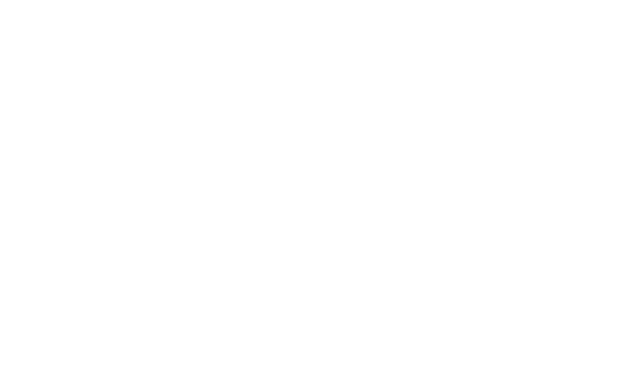
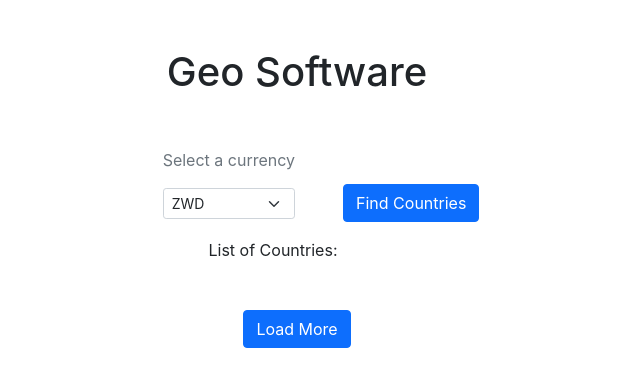
Before and after one commit to Mainul-Fahim/geo-software, a React (Create React App) app: page / in a window 1280 px wide. Shown: the top 386 px of the page, without its empty margins (343-983 px from the left). Built offline with nearby package versions, Linux system fonts and the light colour scheme.

Commit message:
part-1 rough done

```diff
--- a/package.json
+++ b/package.json
@@ -10,6 +10,7 @@
     "react-dom": "^17.0.2",
     "react-router-dom": "^5.3.0",
     "react-scripts": "4.0.3",
+    "unirest": "^0.6.0",
     "web-vitals": "^1.1.2"
   },
   "scripts": {
--- a/src/App.js
+++ b/src/App.js
@@ -5,16 +5,17 @@ import {
   Route,
   Link
 } from "react-router-dom";
+import Countries from "./components/Countries/Countries";
 
 function App() {
   return (
     <Router>
       <Switch>
         <Route path="/">
-
+            <Countries/>
         </Route>
         <Route path="/countries">
-
+            <Countries/>
         </Route>
       </Switch>
     </Router>
--- /dev/null
+++ b/src/CurrencyData/CurrencyData.js
@@ -0,0 +1,16 @@
+/* eslint-disable no-sparse-arrays */
+
+const allCurrency = [
+'AED ','AFN ','ALL', 'AMD', 'ANG ','AOA', 'ARS ','AUD' ,'AWG ','AZN' ,'BAM','BBD' ,'BDT' ,'BGN' ,'BHD' ,'BIF' ,'BMD'
+,'BND' ,'BOB' ,'BRL' ,'BSD' ,'BTN' ,'BWP' ,'BYN' ,'BZD','CAD' ,'CDF' ,'CHF' ,'CLP', 'CNY', 'COP', 'CRC', 'CUC', 'CUP',
+,'CVE' ,'CZK', 'DJF', 'DKK', 'DOP', 'DZD', 'EGP', 'ERN', 'ETB', 'EUR', 'FJD', 'FKP', 'GBP', 'GEL', 'GGP', 'GHS',
+,'GIP' ,'GMD', 'GNF', 'GTQ', 'GYD', 'HKD', 'HNL', 'HRK', 'HTG', 'HUF', 'IDR', 'ILS', 'IMP', 'INR', 'IQD', 'IRR',
+'ISK', 'JEP' ,'JMD', 'JOD', 'JPY', 'KES', 'KGS', 'KHR', 'KMF', 'KPW', 'KRW', 'KWD', 'KYD', 'KZT', 'LAK', 'LBP',
+'LKR', 'LRD', 'LSL', 'LYD', 'MAD', 'MDL', 'MGA', 'MKD', 'MMK', 'MNT', 'MOP', 'MRU', 'MUR', 'MVR', 'MWK', 'MXN',
+'MYR', 'MZN', 'NAD', 'NGN', 'NIO', 'NOK', 'NPR', 'NZD', 'OMR', 'PAB', 'PEN', 'PGK' ,'PHP', 'PKR', 'PLN', 'PYG',
+'QAR' ,'RON' ,'RSD' ,'RUB' ,'RWF' ,'SAR' ,'SBD' ,'SCR' ,'SDG' ,'SEK' ,'SGD' ,'SHP' ,'SLL' ,'SOS' ,'SPL','SRD' ,
+'STN' ,'SVC' ,'SYP' ,'SZL' ,'THB' ,'TJS' ,'TMT' ,'TND' ,'TOP' ,'TRY' ,'TTD' ,'TVD' ,'TWD' ,'TZS' ,'UAH' ,'UGX' ,'USD'
+,'UYU' ,'UZS' ,'VEF' ,'VND' ,'VUV' ,'WST' ,'XAF' ,'XCD' ,'XDR' ,'XOF' ,'XPF' ,'YER' ,'ZAR' ,'ZMW' ,'ZWD'
+];
+
+export default allCurrency;
--- a/src/components/Countries/Countries.js
+++ b/src/components/Countries/Countries.js
@@ -1,9 +1,71 @@
-import React from 'react';
+import React, { useState } from 'react';
+import allCurrency from '../../CurrencyData/CurrencyData';
 
 const Countries = () => {
+
+    const [currency, setCurrency] = useState('');
+    const [country, setCountry] = useState([]);
+
+    const handleClick = () => {
+        fetch(`https://wft-geo-db.p.rapidapi.com/v1/geo/countries?currencyCode=${currency}`, {
+            "method": "GET",
+            "headers": {
+                "x-rapidapi-host": "wft-geo-db.p.rapidapi.com",
+                "x-rapidapi-key": "1c8bec90d8msh4fe16494e72b79ep16f4c4jsn4f21e6d6fea7"
+            }
+        })
+            .then(response => response.json())
+            .then(data => {
+                console.log(data);
+                setCountry(data.data);
+            })
+            .then(data => {
+                console.log(data);
+            })
+            .catch(err => {
+                console.error(err);
+            });
+    }
+
+    const handleLoadMore = () => {
+
+
+
+    }
+
     return (
-        <div className="text-center">
-            <h1>React!</h1>
+        <div className="text-center mt-5">
+            <h1>Geo Software</h1>
+            <div className="d-flex mt-5 ms-5 justify-content-center">
+
+                <div className="mt-1">
+                    <p className="text-secondary">Select a currency</p>
+                    <select class="form-select form-select-sm" onChange={(e) => {
+                        const selectedCurrency = e.target.value;
+                        setCurrency(selectedCurrency);
+                    }} aria-label=".form-select-sm example">
+                        {allCurrency.map(currency => <>
+                            <option selected>{currency}</option>
+                        </>)}
+                    </select>
+                </div>
+                <div className="ms-5 pt-4 mt-3">
+                    <div className="btn btn-primary" onClick={() => handleClick()}>Find Countries</div>
+                </div>
+            </div>
+            <p className="me-5 mt-3 mb-3">List of Countries: </p>
+            <div className="d-flex justify-content-center">
+                <table class="table table-hover table-bordered w-75">
+                    <tbody>
+                        {country.slice(0,10).map(country=><tr>
+
+                            <td colspan="4" >{country.name}</td>
+
+                        </tr>)}
+                    </tbody>
+                </table>
+            </div>
+            <button onClick={() => handleLoadMore()} className="btn btn-primary mt-3 mb-3">Load More</button>
         </div>
     );
 };
```
Also changed, not shown: 1 other file (tests, documents, lock files or other folders). Lines whose indentation alone changed are shown as unchanged.
